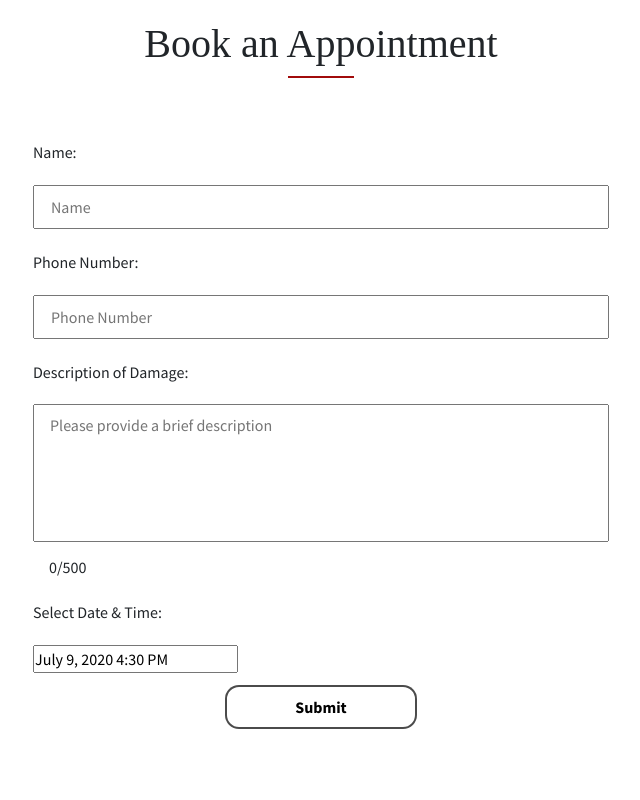
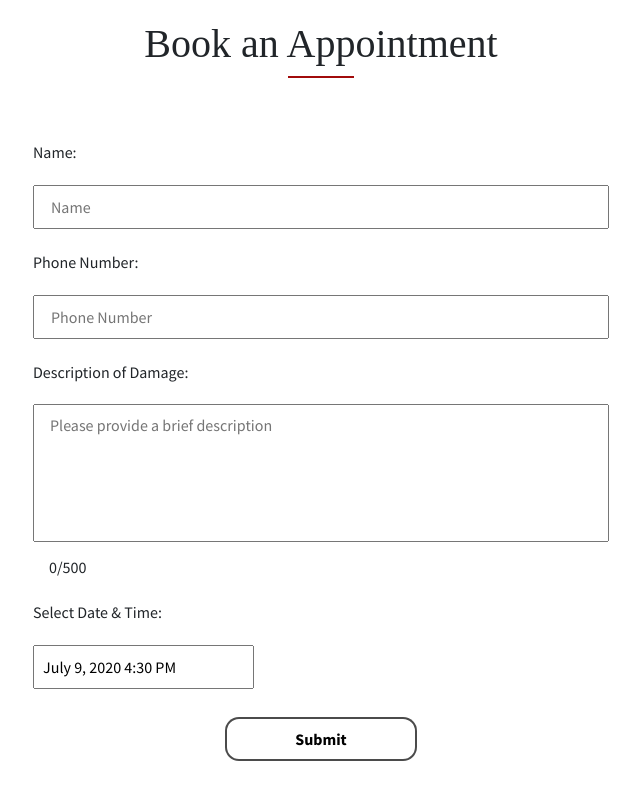
Before and after one commit to JRivera-31/Innovation-Auto-Repair, a Next.js app: page /booking in a window 1280 px wide. Shown: the part 470-1270 px from the top of the page, without its empty margins (319-959 px from the left). Built offline with nearby package versions, Linux system fonts and the light colour scheme; a web font is replaced by a local one.

Commit message:
added datePicker styling

```diff
--- a/styles/global.css
+++ b/styles/global.css
@@ -18,3 +18,8 @@ html {
 body {
   width: 100%;
 }
+
+.datePicker {
+  padding: 0.5rem;
+  margin-bottom: 1rem;
+}
```
